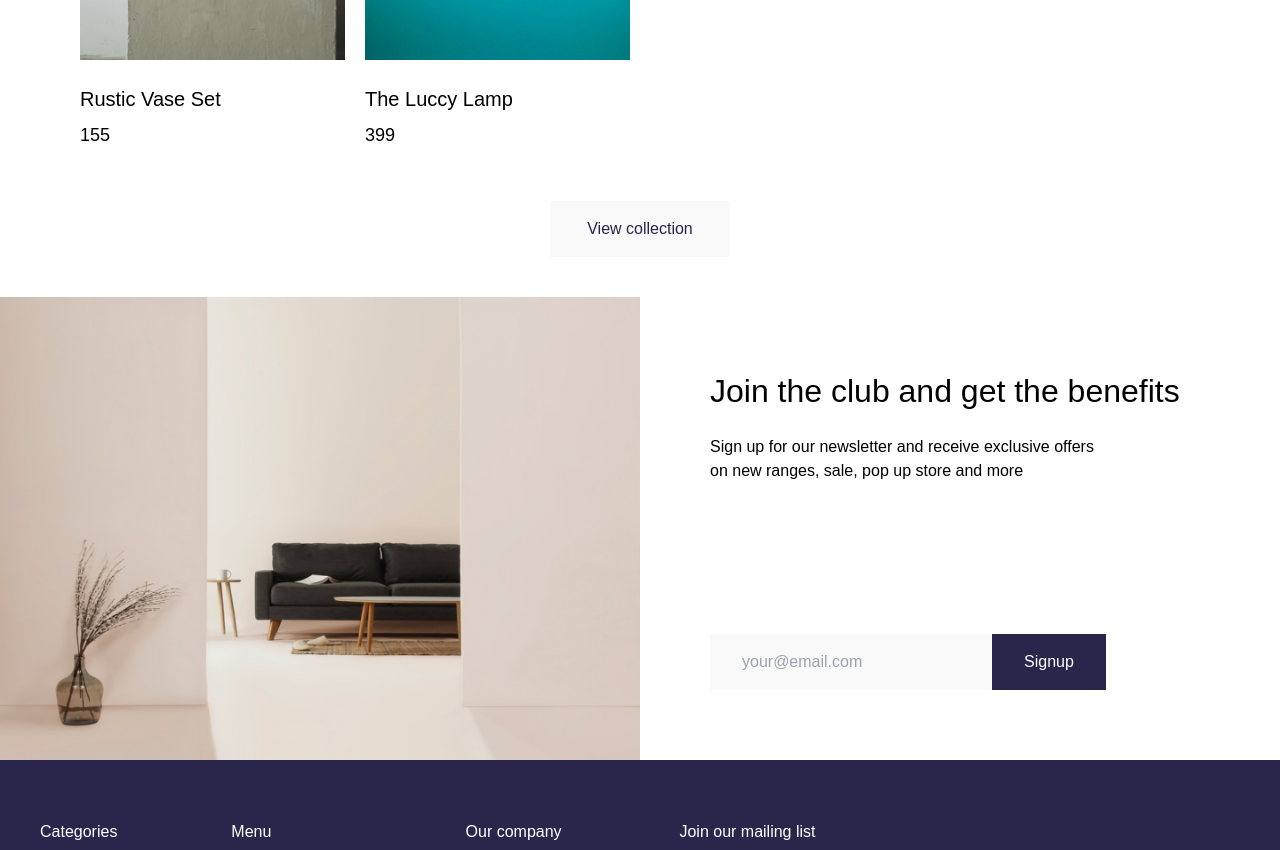
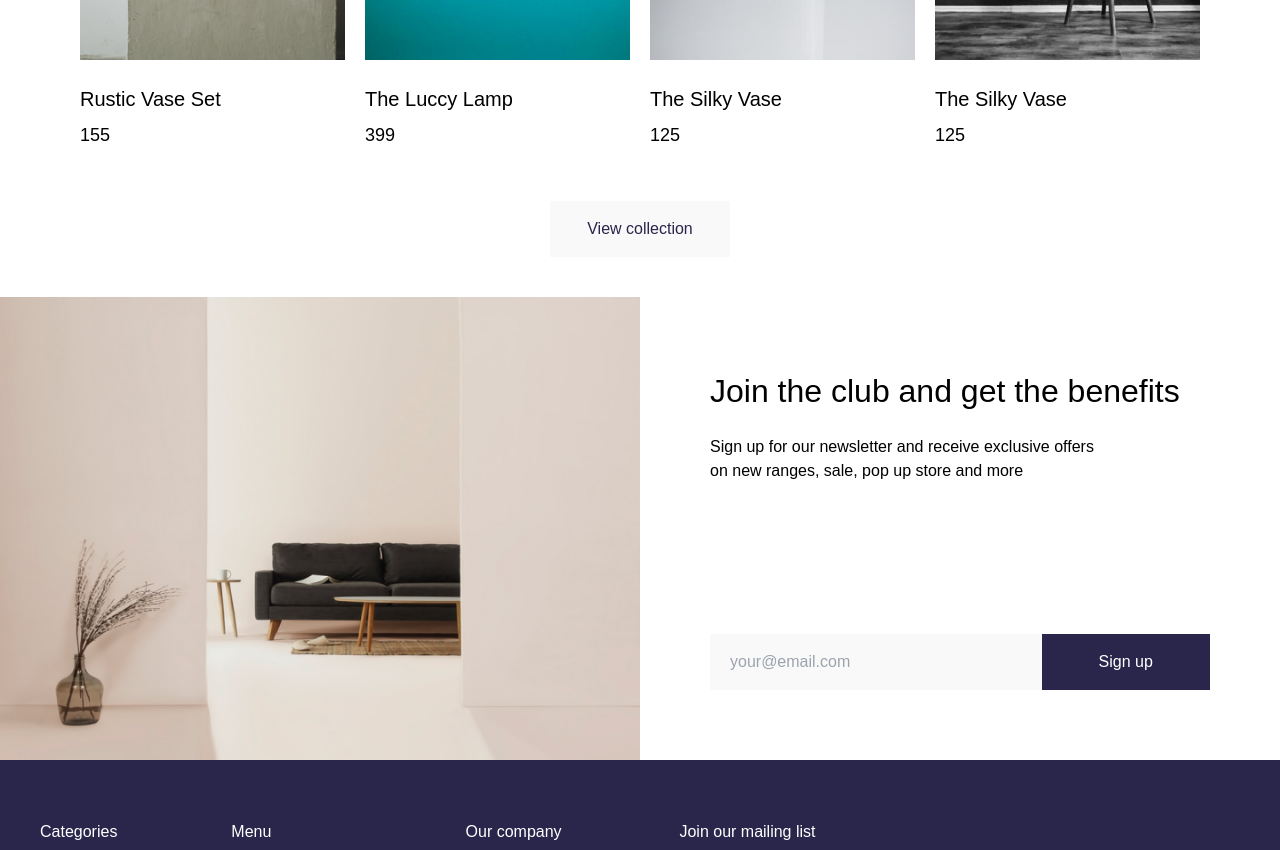
Before and after one commit to vuhuy172dh/ecommerce-website, a React (Create React App) app: page /ProductListing in a window 1280 px wide. Shown: the part 640-1490 px from the top of the page. Built offline with nearby package versions, Linux system fonts and the light colour scheme; a web font is replaced by a local one.

Commit message:
#3 fix some code

```diff
--- a/src/components/productItem.jsx
+++ b/src/components/productItem.jsx
@@ -4,7 +4,7 @@ function ProductItem({Img, Name, Price}) {
     <div className="pb-5">
       <img className="w-full object-cover" src= {Img} alt={Name}/>
       <h4 className="mt-6 mb-2 text-h4">{Name}</h4>
-      <h4 className="text-[18px]">{Price}</h4>
+      <h4 className="text-body-lg">{Price}</h4>
     </div>
   )
 }
--- a/src/pages/productListing.jsx
+++ b/src/pages/productListing.jsx
@@ -1,6 +1,7 @@
 import { useEffect, useState } from "react"
 import Button from "../components/button"
 import ProductItem from "../components/productItem"
+import EmailField from "../components/emailField"
 
 import img1 from '../assets/images/ThreeVases.png'
 import img2 from '../assets/images/CeilingLamp.png'
@@ -49,9 +50,9 @@ function ProductListingPage() {
     }
   ]
 
-  const limitedValue = 2;
+  const limitedValue = 4;
   const [products, setProducts] = useState([]);
-  const [current, setCurrent] = useState(2);
+  const [current, setCurrent] = useState(4);
 
   const [visible, setVisible] = useState(true);
 
@@ -60,11 +61,11 @@ function ProductListingPage() {
     setProducts(productItems.slice(0, current))
   },[])
 
-  // handle load more
   const handleLoadMore = () =>{
     // fake fetch API with new page number
     // Check data, if fetch has data -> implement, else -> disable button
     const newlist = productItems.slice(current, current + limitedValue);
+
     if(newlist.length > 0){
       setProducts(prev => {
         return [...prev, ...newlist]
@@ -75,13 +76,12 @@ function ProductListingPage() {
     else{
       setVisible(!visible);
     }
-
   }
 
   return (
     <div>
       {/* this is Header component */}
-      <header className=" bg-gray-100 py-8 px-6 laptop:bg-white laptop:pt-20 laptop:pb-3 laptop:px-20">
+      <header className=" bg-light_grey py-8 px-6 laptop:bg-white laptop:pt-20 laptop:pb-3 laptop:px-20">
         <h2 className="text-center mb-10 text-h2 laptop:mb-8">View all products</h2>
         <div className="flex gap-3 laptop:hidden">
           <Button Size="small" Color='white' IconRight>Sorting</Button>
@@ -97,7 +97,7 @@ function ProductListingPage() {
             <Button Size="small" Color='white' IconRight>Brand</Button>
           </div>
           <div className="flex items-center">
-            <p className="mr-4 text-[14px] font-normal font-satoshi">Sorting by:</p>
+            <p className="mr-4 text-body-sm">Sorting by:</p>
             <Button Size="small" Color='white' IconRight>Date added</Button>
           </div>
         </nav>
@@ -124,16 +124,13 @@ function ProductListingPage() {
 
       {/* this is Contact component */}
       <div className="hidden laptop:flex">
-          <img className="w-[50%]" src={clubImg} alt="join club" />
-          <div className="w-[50%] object-cover p-[70px] flex flex-col justify-between">
+          <img className="w-1/2" src={clubImg} alt="join club" />
+          <div className="w-1/2 object-cover p-[70px] flex flex-col justify-between">
               <div>
                 <h3 className="text-h2">Join the club and get the benefits</h3>
-                <p className="text-h5 my-5 w-[80%]">Sign up for our newsletter and receive exclusive offers on new ranges, sale, pop up store and more</p>
+                <p className="text-h5 my-5 w-4/5">Sign up for our newsletter and receive exclusive offers on new ranges, sale, pop up store and more</p>
               </div>
-              <div className="flex w-[80%]">
-                <input className="flex-1 bg-light_grey pl-8 outline-none" type="text" placeholder="your@email.com"/>
-                <div className="w-[118px]"><Button Color="primary">Signup</Button></div>
-              </div>
+              <EmailField Color="light"/>
           </div>
       </div>
     </div>
```
